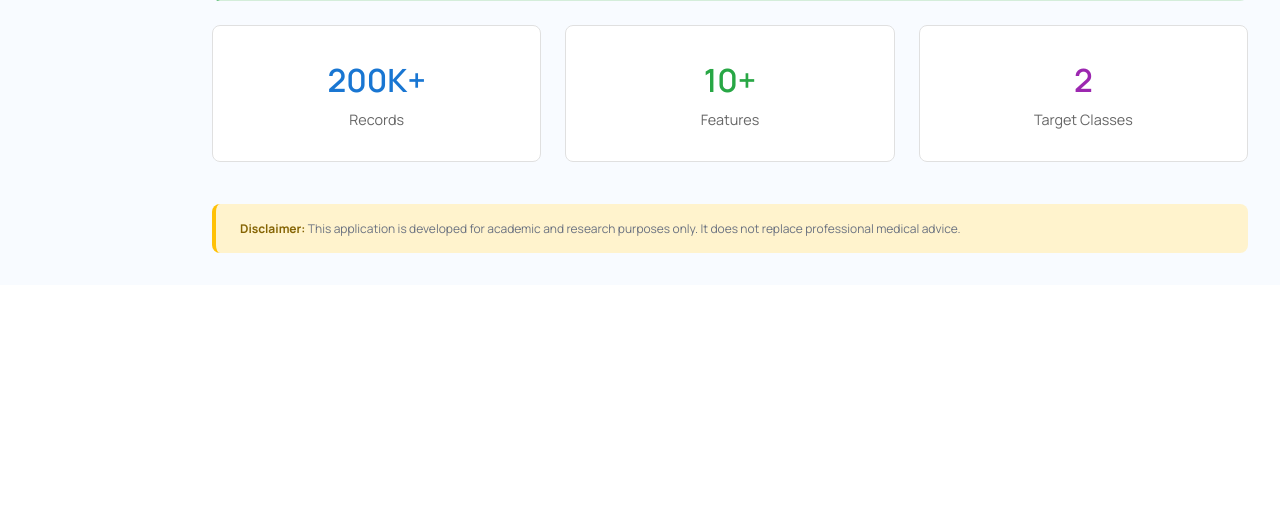
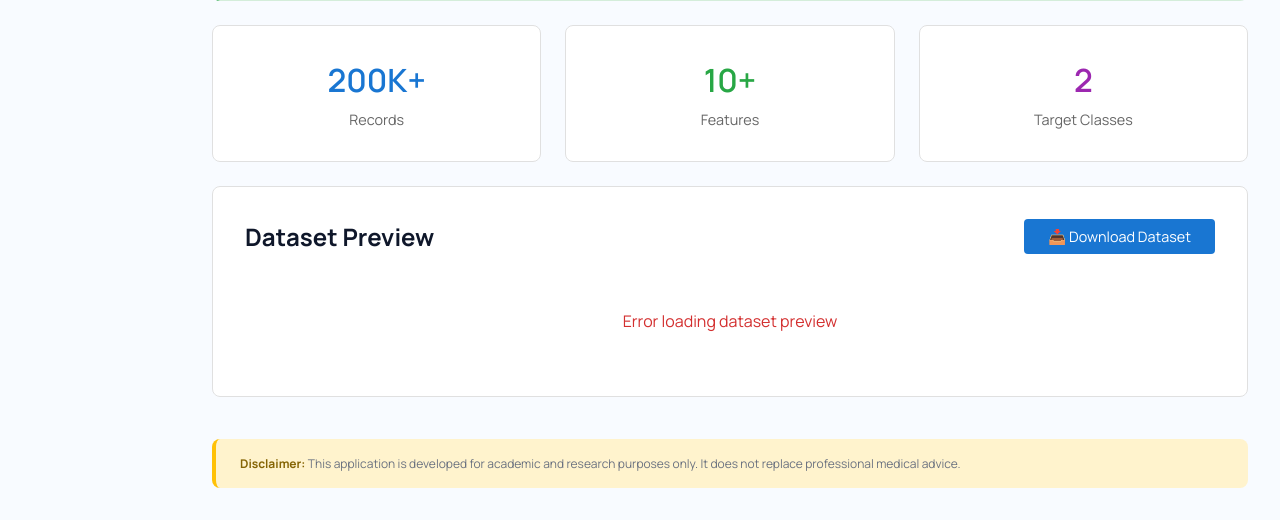
Before and after one commit to LORDSINE/HealthOracle, a Flask app: page /dataset in a window 1280 px wide. Shown: the part 849-1369 px from the top of the page. Before the commit the page ends 1102 px from the top, so only its background shows below. Run offline with Flask 3, Linux system fonts and the light colour scheme; the visitor is signed in with stand-in values (Sample User, id 1); data comes from the database, SQL or seed files in the repository.

Commit message:
Add dataset preview

```diff
--- a/app.py
+++ b/app.py
@@ -4,7 +4,7 @@ from dotenv import load_dotenv
 from database import init_db
 from auth import login, auth_google, signup, google_link, google_success, signup_success
 from user_routes import (
-    dashboard, profile, dataset, prediction, logout, eda, predict_health_risk, modeling,
+    dashboard, profile, dataset, dataset_preview, dataset_download, prediction, logout, eda, predict_health_risk, modeling,
     eda_overview, eda_target, eda_numerical, eda_categorical, eda_correlation, eda_risk, eda_stats, eda_interactions, eda_model_evaluation
 )
 from password_reset import forgot_password
@@ -34,6 +34,8 @@ app.add_url_rule('/forgot', 'forgot_password', forgot_password, methods=['GET',
 app.add_url_rule('/dashboard', 'dashboard', dashboard)
 app.add_url_rule('/profile', 'profile', profile)
 app.add_url_rule('/dataset', 'dataset', dataset)
+app.add_url_rule('/api/dataset/preview', 'dataset_preview', dataset_preview)
+app.add_url_rule('/api/dataset/download', 'dataset_download', dataset_download)
 app.add_url_rule('/eda', 'eda', eda)
 app.add_url_rule('/modeling', 'modeling', modeling)
 app.add_url_rule('/prediction', 'prediction', prediction)
--- a/templates/dataset.html
+++ b/templates/dataset.html
@@ -105,7 +105,107 @@
     </div>
 </div>
 
+<div class="content-card" style="margin-bottom: 1.5rem;">
+    <div style="display: flex; justify-content: space-between; align-items: center; margin-bottom: 1.5rem;">
+        <h2 style="margin: 0;">Dataset Preview</h2>
+        <a href="/api/dataset/download" class="btn-primary" style="text-decoration: none; padding: 0.5rem 1.5rem; background: #1976d2; color: white; border-radius: 4px; font-size: 0.9rem;">
+            📥 Download Dataset
+        </a>
+    </div>
+
+    <div id="datasetPreview">
+        <div style="text-align: center; padding: 2rem; color: #666;">
+            <div style="margin-bottom: 1rem;">Loading dataset preview...</div>
+            <div class="spinner" style="margin: 0 auto;"></div>
+        </div>
+    </div>
+</div>
+
 <div class="disclaimer">
     <strong>Disclaimer:</strong> This application is developed for academic and research purposes only. It does not replace professional medical advice.
 </div>
+
+<style>
+.spinner {
+    border: 3px solid #f3f3f3;
+    border-top: 3px solid #1976d2;
+    border-radius: 50%;
+    width: 30px;
+    height: 30px;
+    animation: spin 1s linear infinite;
+}
+
+@keyframes spin {
+    0% { transform: rotate(0deg); }
+    100% { transform: rotate(360deg); }
+}
+
+.data-table {
+    width: 100%;
+    border-collapse: collapse;
+    font-size: 0.85rem;
+    overflow-x: auto;
+    display: block;
+}
+
+.data-table thead {
+    background: #f5f5f5;
+}
+
+.data-table th {
+    padding: 0.75rem;
+    text-align: left;
+    font-weight: 600;
+    border-bottom: 2px solid #ddd;
+    white-space: nowrap;
+}
+
+.data-table td {
+    padding: 0.5rem 0.75rem;
+    border-bottom: 1px solid #eee;
+}
+
+.data-table tr:hover {
+    background: #f9f9f9;
+}
+</style>
+
+<script>
+document.addEventListener('DOMContentLoaded', function() {
+    fetch('/api/dataset/preview')
+        .then(response => response.json())
+        .then(data => {
+            displayDatasetPreview(data);
+        })
+        .catch(error => {
+            document.getElementById('datasetPreview').innerHTML =
+                '<div style="text-align: center; padding: 2rem; color: #d32f2f;">Error loading dataset preview</div>';
+        });
+});
+
+function displayDatasetPreview(data) {
+    let html = '<div style="margin-bottom: 1rem; color: #666; font-size: 0.9rem;">Showing first 10 rows of ' + data.total_rows.toLocaleString() + ' total records</div>';
+    html += '<div style="overflow-x: auto;"><table class="data-table"><thead><tr>';
+
+    data.columns.forEach(col => {
+        html += '<th>' + col + '</th>';
+    });
+    html += '</tr></thead><tbody>';
+
+    data.data.forEach(row => {
+        html += '<tr>';
+        data.columns.forEach(col => {
+            let value = row[col];
+            if (typeof value === 'number') {
+                value = value.toFixed(2);
+            }
+            html += '<td>' + value + '</td>';
+        });
+        html += '</tr>';
+    });
+
+    html += '</tbody></table></div>';
+    document.getElementById('datasetPreview').innerHTML = html;
+}
+</script>
 {% endblock %}
--- a/templates/prediction.html
+++ b/templates/prediction.html
@@ -140,7 +140,7 @@
             <!-- Lifestyle Factors -->
             <div class="metric-section">
                 <div class="metric-header">
-                    <h4><b>Lifestyle & Activity</b></h4>
+                    <h3><b>Lifestyle & Activity</b></h3>
                 </div>
 
                 <div class="metric-inputs" style="display: flex; flex-direction: column; gap: 1.25rem;">
--- a/user_routes.py
+++ b/user_routes.py
@@ -51,6 +51,39 @@ def dataset():
         return redirect(url_for('login'))
 
     return render_template('dataset.html', user_name=user['name'], user_id=user['user_id'])
+
+def dataset_preview():
+    if 'user_id' not in session:
+        return jsonify({'error': 'Unauthorized'}), 401
+
+    try:
+        import pandas as pd
+        import os
+        data_path = os.path.join(os.path.dirname(__file__), 'data', 'health_dataset.csv')
+        df = pd.read_csv(data_path)
+
+        preview_data = df.head(10).to_dict('records')
+        columns = df.columns.tolist()
+
+        return jsonify({
+            'columns': columns,
+            'data': preview_data,
+            'total_rows': len(df)
+        })
+    except Exception as e:
+        return jsonify({'error': str(e)}), 500
+
+def dataset_download():
+    if 'user_id' not in session:
+        return redirect(url_for('login'))
+
+    try:
+        from flask import send_file
+        import os
+        data_path = os.path.join(os.path.dirname(__file__), 'data', 'health_dataset.csv')
+        return send_file(data_path, as_attachment=True, download_name='health_dataset.csv')
+    except Exception as e:
+        return f"Error: {str(e)}", 500
 
 def prediction():
     if 'user_id' not in session:
```
